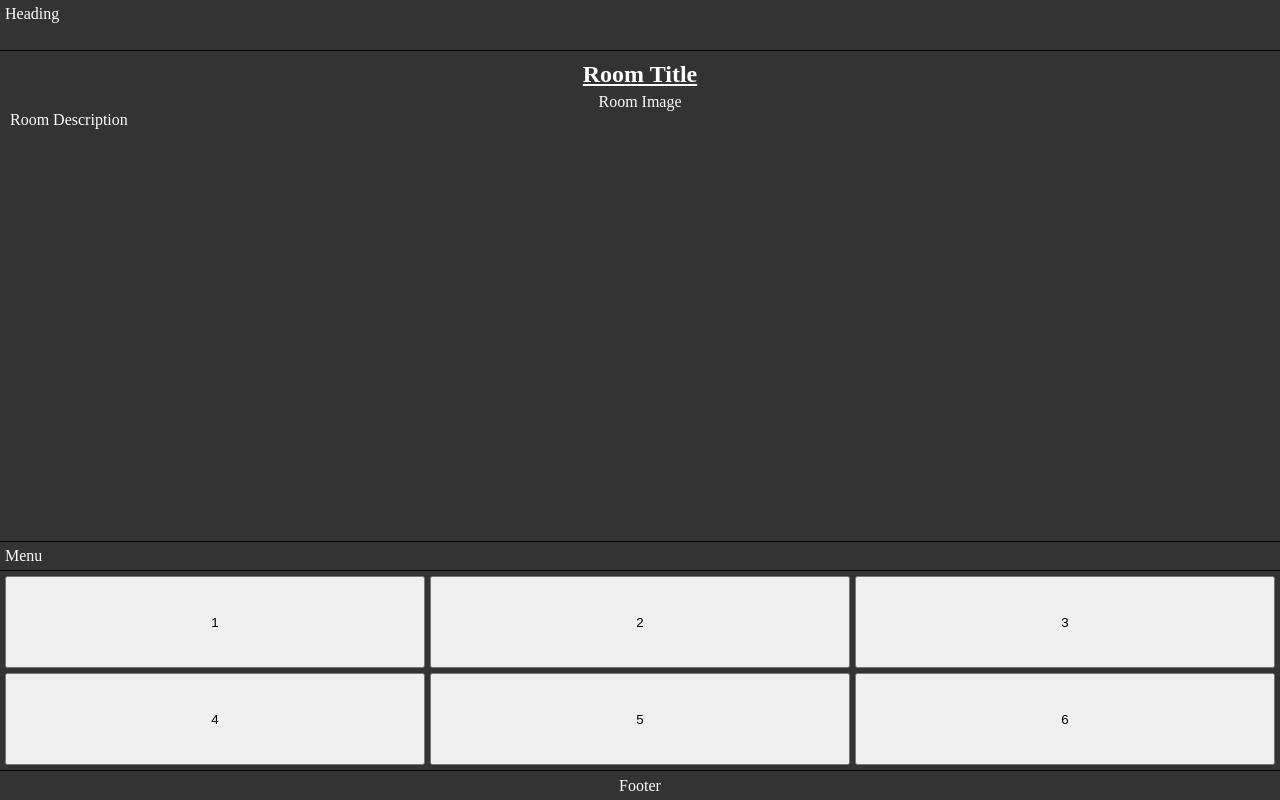
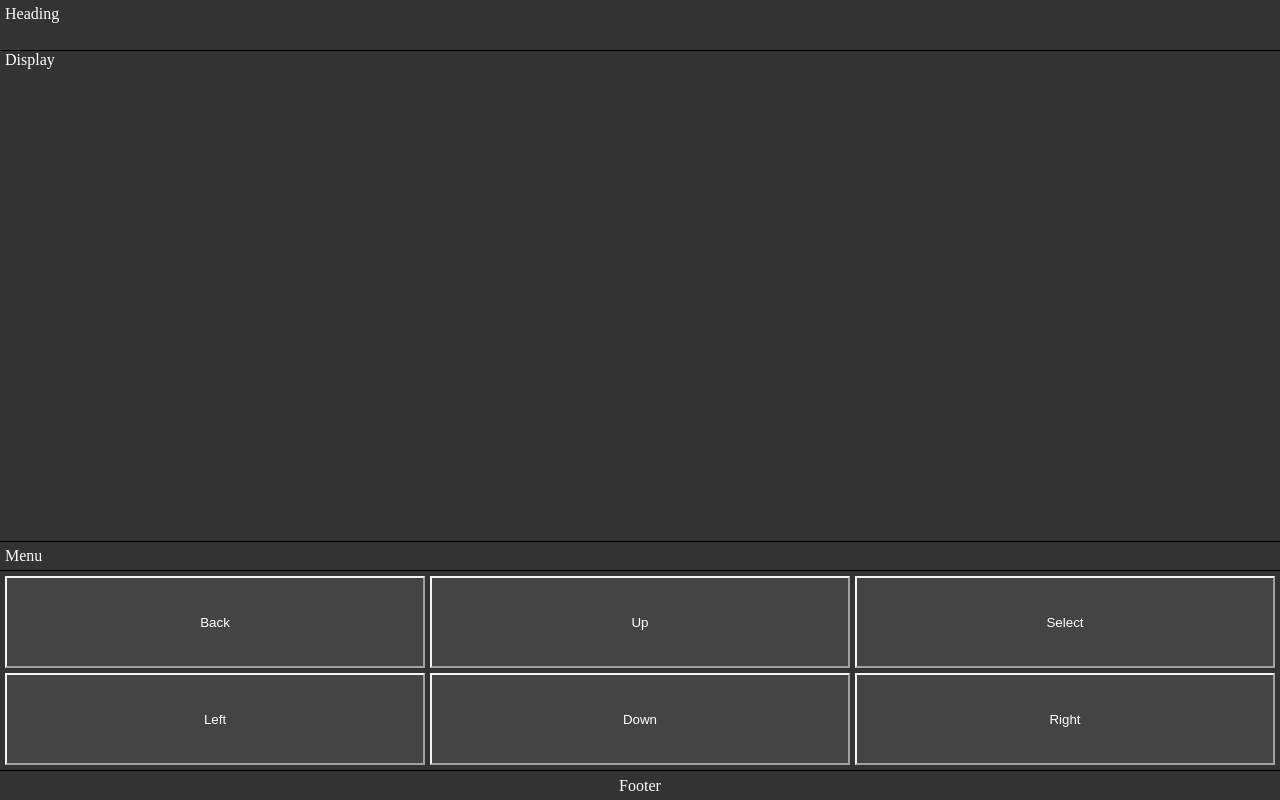
Before and after one commit to tklesley/App-Practice, a React (Vite) app: page / in a window 1280 px wide. Built offline with nearby package versions, Linux system fonts and the light colour scheme.

Commit message:
- Fixed props to work properly - Added handleMove() function to test updating APP to different locations - Added dummy room objects for testing - Various bug fixes --- To Do: Properly bind function to APP and pass through props ---

```diff
--- a/src/index.jsx
+++ b/src/index.jsx
@@ -1,6 +1,105 @@
 import React from 'react';
 import ReactDOM from 'react-dom/client';
 import './App.css';
+
+
+// ------------ Map Test --------------
+
+const room1 = {
+  roomID: "room1",
+  roomName: "Lower Left",
+  north: "room2",
+  east: "room4",
+  south: null,
+  west: null,
+  roomImage: null,
+  description: "",
+  firstEntry: true,
+  firsfEntryDescription: "",
+  visible: true,
+  northKey: null,
+  eastKey: null,
+  southKey: null,
+  westKey: null,
+}
+
+const room2 = {
+  roomID: "room2",
+  roomName: "Upper Left",
+  north: null,
+  east: "room3",
+  south: "room1",
+  west: null,
+  roomImage: null,
+  description: "",
+  firstEntry: true,
+  firsfEntryDescription: "",
+  visible: true,
+  northKey: null,
+  eastKey: null,
+  southKey: null,
+  westKey: null,
+}
+
+const room3 = {
+  roomID: "room3",
+  roomName: "Upper Right",
+  north: null,
+  east: null,
+  south: "room4",
+  west: "room2",
+  roomImage: null,
+  description: "",
+  firstEntry: true,
+  firsfEntryDescription: "",
+  visible: true,
+  northKey: null,
+  eastKey: null,
+  southKey: null,
+  westKey: null,
+}
+
+const room4 = {
+  roomID: "room4",
+  roomName: "Lower Right",
+  north: "room3",
+  east: null,
+  south: null,
+  west: "room1",
+  roomImage: null,
+  description: "",
+  firstEntry: true,
+  firsfEntryDescription: "",
+  visible: true,
+  northKey: null,
+  eastKey: null,
+  southKey: null,
+  westKey: null,
+}
+
+const map1 = {
+  room1: room1,
+  room2: room2,
+  room3: room3,
+  room4: room4
+}
+
+function handleMove(direction) {
+  const cardinal = ["north", "south", "east", "west"]
+  for (card of cardinal) {
+    if (direction === card) {
+      if (this.currentRoomID.north === null) {
+        console.log(`Cannot move ${direction}.`);
+        return;
+      } else {
+        console.log(`Moving ${direction}`);
+        this.setState({ currentRoomID: eval(this.state.currentRoomID.north) })
+        return;
+      };
+    }
+  }
+};
+
 
 // --------- App -----------------
 
@@ -11,7 +110,16 @@ class App extends React.Component {
       bg: "bg-dark",
       bgButton: "button-dark",
       settings: false,
+      blayout: "move",
+      view: "default",
+      currentRoomID: room1,
+      room1: room1,
+      room2: room2,
+      room3: room3,
+      room4: room4
     };
+
+    handleMove = handleMove.bind(this);
     /*
      if (this.state.bg === "bg-dark") {
        this.setState({ bgButton: "button-dark" })
@@ -23,32 +131,35 @@ class App extends React.Component {
     */
   };
 
-  /*
-  if (this.state.bg === "bg-dark") {
-    this.setState({ bgButton: "button-dark" })
-  } else if (App.state.bg === "bg-classic") {
-    this.setState({ bgButton: "button-classic"})
-  } else {
-    this.setState({ bgButton: "button-light"})
-  };
-  */
-
   render() {
+    console.log(this.state.currentRoomID);
+    console.log(String(this.state.currentRoomID.roomName));
     return (
       <div className={"page-layout " + this.state.bg}>
         <Heading />
-        <Display />
+        <Display
+          view={this.state.view}
+          currentRoomID={this.state.currentRoomID}
+          room1={this.state.room1}
+          room2={this.state.room2}
+          room3={this.state.room3}
+          room4={this.state.room4}
+        />
         <ScrollMenu />
-        <ButtonLayout />
+        <ButtonLayout
+          handleMove={(direction) => this.handleMove(direction)}
+          blayout={this.state.blayout}
+          bgButton={this.state.bgButton}
+        />
         <Footer />
       </div>
     )
   }
-}
+};
 
 // --------- Main Page Layout -----------
 
-class Heading extends React.Component {
+class Heading extends App {
   constructor(props) {
     super(props);
   };
@@ -62,22 +173,22 @@ class Heading extends React.Component {
   };
 };
 
-class Display extends React.Component {
+class Display extends App {
   constructor(props) {
     super(props);
     this.state = {
-      view: "roomDesc",
+
     };
   };
 
   render() {
-    if (this.state.view === "map") {
+    if (this.props.view === "map") {
       return (
         <div className="display-container">
           <Map />
         </div>
       );
-    } else if (this.state.view === "roomDesc") {
+    } else if (this.props.view === "roomDesc") {
       return (
         <div className="display-container">
           <AreaDescription />
@@ -95,7 +206,7 @@ class Display extends React.Component {
 };
 
 
-class ScrollMenu extends React.Component {
+class ScrollMenu extends App {
 
   render() {
     return (
@@ -106,30 +217,54 @@ class ScrollMenu extends React.Component {
   };
 };
 
+
 class ButtonLayout extends App {
-  constructor(props){
+  constructor(props) {
     super(props);
     this.state = {
-      layout: "default",
-      bgButton: props.bgButton,
+
     };
   };
 
   render() {
+    if (this.props.blayout === "default") {
       return (
         <div className="button-container">
-      <button className={"main-button " + this.state.bgButton} id="button1">1</button>
-      <button className={"main-button " + this.state.bgButton} id="button2">2</button>
-      <button className={"main-button " + this.state.bgButton} id="button3">3</button>
-      <button className={"main-button " + this.state.bgButton} id="button4">4</button>
-      <button className={"main-button " + this.state.bgButton} id="button5">5</button>
-      <button className={"main-button " + this.state.bgButton} id="button6">6</button>
+          <button className={`main-button ${this.props.bgButton}`} id="button1">Back</button>
+          <button className={`main-button ${this.props.bgButton}`} id="button2">Up</button>
+          <button className={`main-button ${this.props.bgButton}`} id="button3">Select</button>
+          <button className={`main-button ${this.props.bgButton}`} id="button4">Left</button>
+          <button className={`main-button ${this.props.bgButton}`} id="button5">Down</button>
+          <button className={`main-button ${this.props.bgButton}`} id="button6">Right</button>
         </div>
-  );
+      )
+    } else if (this.props.blayout === "move") {
+      return (
+        <div className="button-container">
+          <button className={`main-button ${this.props.bgButton}`} id="button1">Back</button>
+          <button className={`main-button ${this.props.bgButton}`} id="button2" onClick={() => this.props.handleMove("north")}>Up</button>
+          <button className={`main-button ${this.props.bgButton}`} id="button3">Select</button>
+          <button className={`main-button ${this.props.bgButton}`} id="button4" onClick={() => this.props.handleMove("east")}>Left</button>
+          <button className={`main-button ${this.props.bgButton}`} id="button5" onClick={() => this.props.handleMove("south")}>Down</button>
+          <button className={`main-button ${this.props.bgButton}`} id="button6" onClick={() => this.props.handleMove("west")}>Right</button>
+        </div >
+      )
+    } else {
+      return (
+        <div className="button-container">
+          <button className={`main-button ${this.props.bgButton}`} id="button1">1</button>
+          <button className={`main-button ${this.props.bgButton}`} id="button2">2</button>
+          <button className={`main-button ${this.props.bgButton}`} id="button3">3</button>
+          <button className={`main-button ${this.props.bgButton}`} id="button4">4</button>
+          <button className={`main-button ${this.props.bgButton}`} id="button5">5</button>
+          <button className={`main-button ${this.props.bgButton}`} id="button6">6</button>
+        </div>
+      )
+    }
   };
 };
 
-class Footer extends React.Component {
+class Footer extends App {
   constructor(props) {
     super(props);
   };
@@ -146,19 +281,22 @@ class Footer extends React.Component {
 
 // ------------ Display Sections ------------
 
-class Map extends React.Component {
+class Map extends App {
   constructor(props) {
     super(props);
     this.state = {
-      currentRoomID: null,
+
     };
+
   };
 
   render() {
+    console.log(this.props.currentRoomID);
+    console.log(String(this.props.currentRoomID.roomName));
     return (
       <div className='map'>
         <div className="map-title">
-          Map Title
+          `${String(this.props.currentRoomID.roomName)}`
         </div>
         Map
       </div>
@@ -187,6 +325,7 @@ class AreaDescription extends React.Component {
 
 // ------------ Items -------------
 
+/*
 class Room extends Map {
   constructor(props) {
     super(props);
@@ -207,9 +346,9 @@ class Room extends Map {
       westKey: null,
     }
   };
+}
+*/
 
-
-}
 
 // ------------ Render ----------------
 
```
Lines whose indentation alone changed are shown as unchanged.
